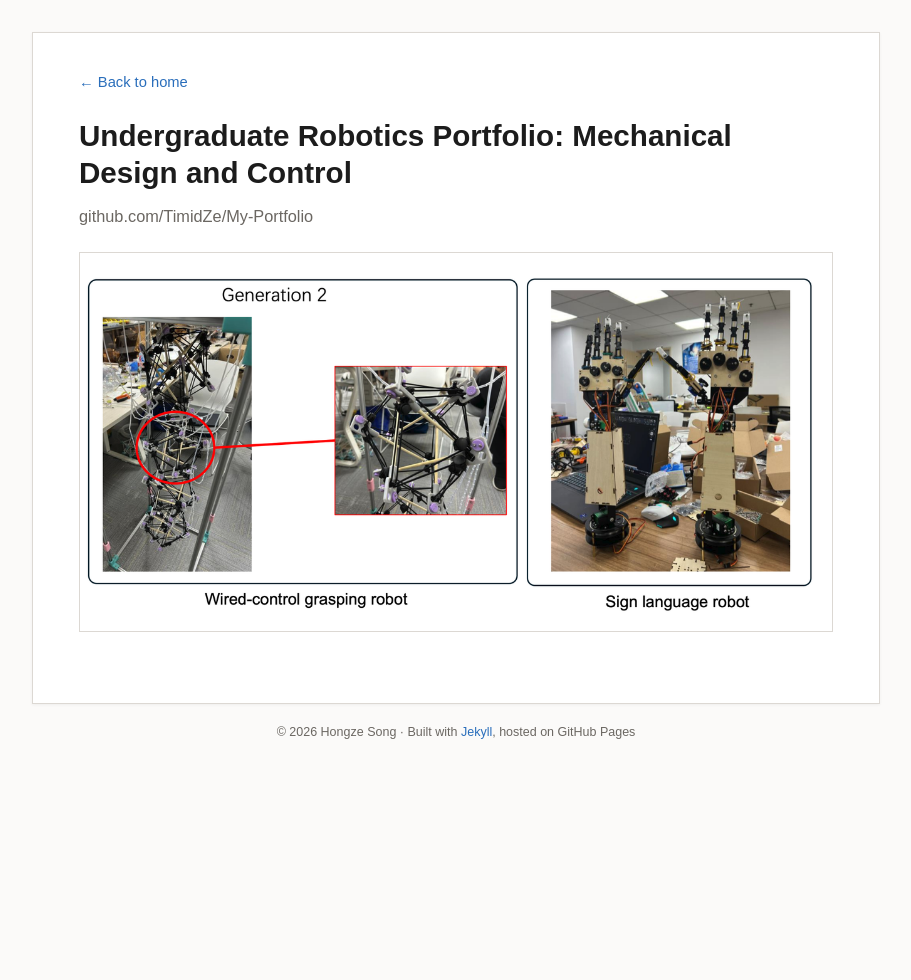
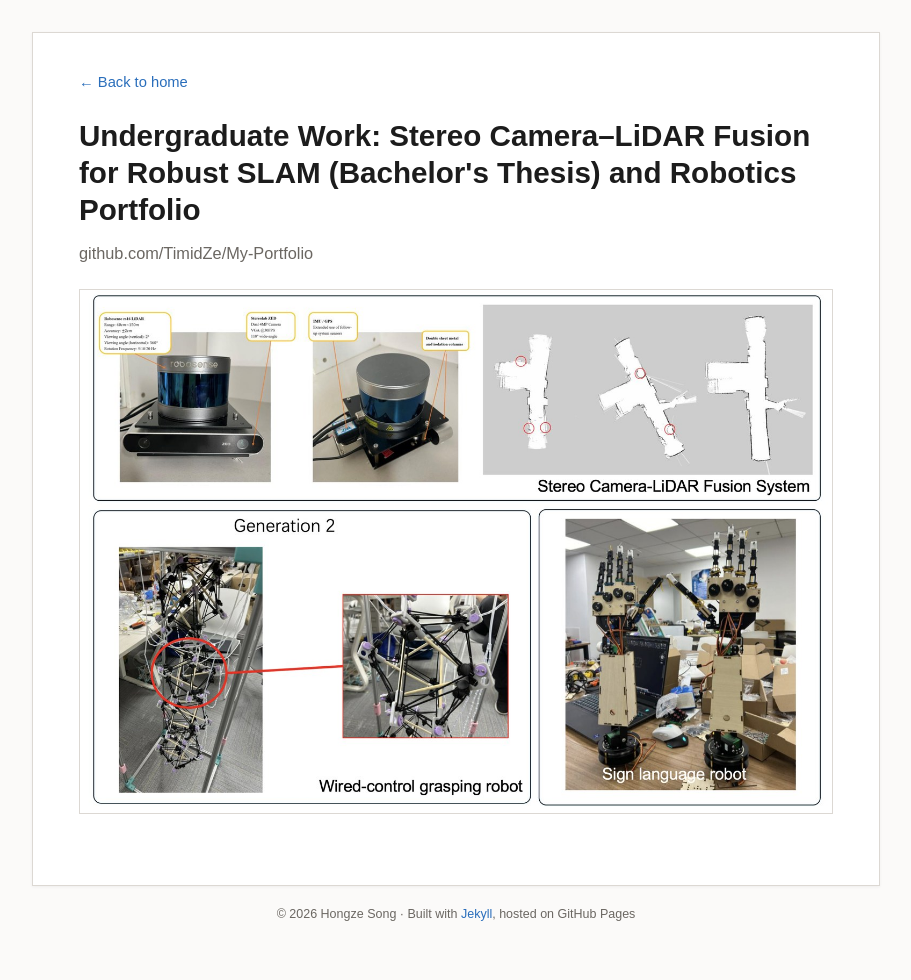
Before and after one commit to TimidZe/timidze.github.io, a Jekyll site: the page built from _projects/undergraduate-robotics-portfolio.md, in a window 1280 px wide. Shown: the whole page, without its empty margins (184-1095 px from the left). Built offline with Jekyll 4.4.1, drawn with Linux system fonts in a browser that asks for light colours; before the commit the page ends 900 px from its top, so only the background shows below that.

Commit message:
Merge project 4 into one entry with the combined SLAM + robotics figure
Co-Authored-By: Claude Opus 5 <noreply@anthropic.com>
Claude-Session: https://claude.ai/code/session_01E7qXnjW2uLvZK7CSo8vXE5

```diff
--- a/_projects/undergraduate-robotics-portfolio.md
+++ b/_projects/undergraduate-robotics-portfolio.md
@@ -1,8 +1,8 @@
 ---
-title: "Undergraduate Robotics Portfolio: Mechanical Design and Control"
+title: "Undergraduate Work: Stereo Camera–LiDAR Fusion for Robust SLAM (Bachelor's Thesis) and Robotics Portfolio"
 subtitle: "github.com/TimidZe/My-Portfolio"
 order: 4
-image: /images/projects/Project4.png
+image: /images/projects/Project4-2.jpg
 # `external` makes the home page link straight to this URL instead of to a
 # detail page on this site.
 external: "https://github.com/TimidZe/My-Portfolio"
```
Also changed, not shown: images/projects/Project4-2.jpg (added), images/projects/Project4.png (deleted).
